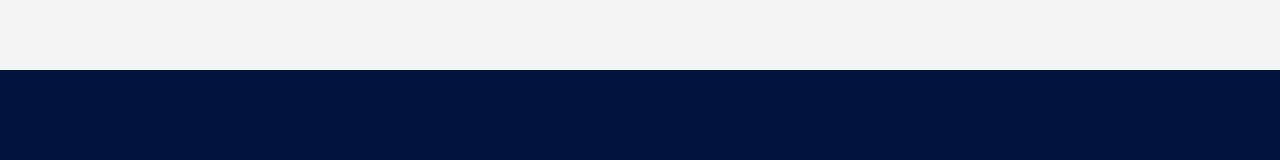
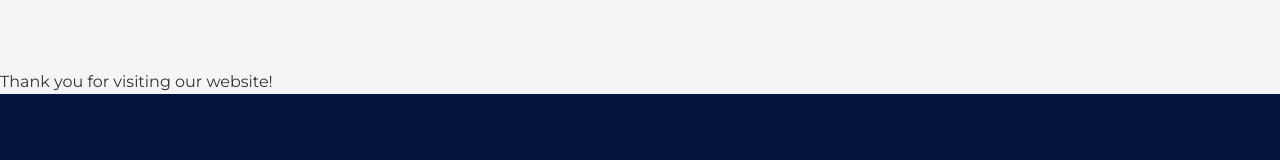
Before and after one commit to stretc/Titman, a React (Vite) app: page / in a window 1280 px wide. Shown: the part 3480-3640 px from the top of the page. Built offline with nearby package versions, Linux system fonts and the light colour scheme.

Commit message:
adding finishing components

```diff
--- a/src/App.tsx
+++ b/src/App.tsx
@@ -9,6 +9,7 @@ import { TeamMembers } from "./components/TeamMembers";
 import { TopSection } from "./components/TopSection";
 import { Footer } from "./components/Footer";
 import { BackToTop } from "./components/BackToTop";
+import { Ending } from "./components/Ending";
 
 function App() {
   const [isAppReady, setIsAppReady] = useState(false);
@@ -47,6 +48,10 @@ function App() {
           <TeamMembers />
         </section>
 
+        <section id="Ending">
+          <Ending />
+        </section>
+
         <section id="footer">
           <Footer />
         </section>
```
